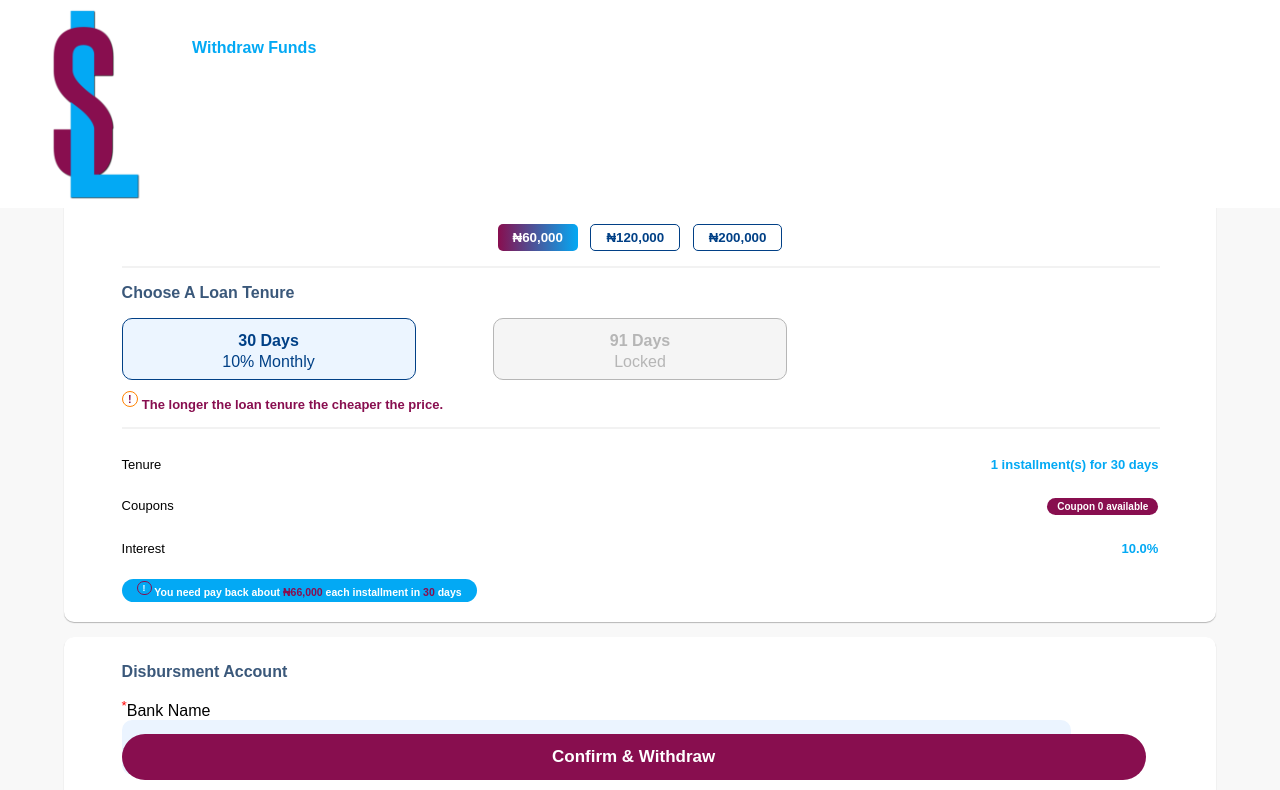
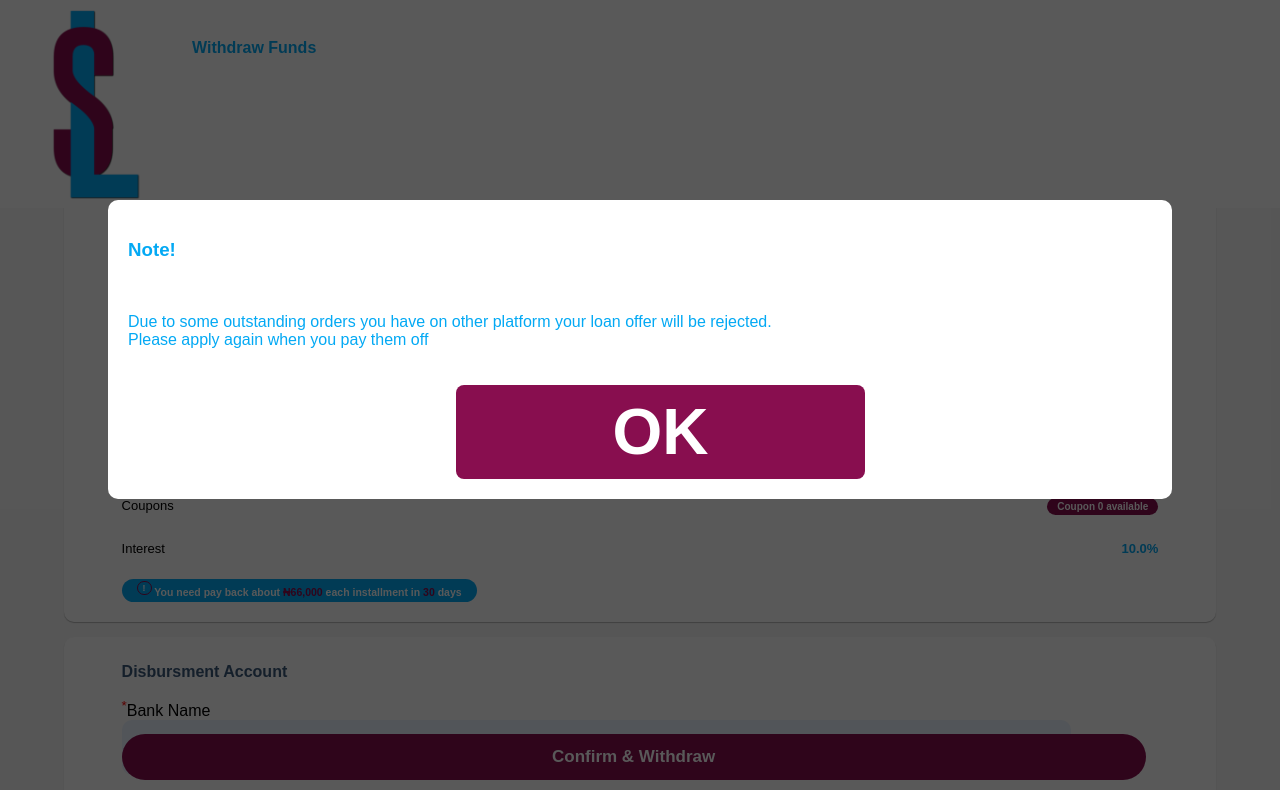
Before and after one commit to successloan/loan, a plain HTML site: page three.html in a window 1280 px wide. Shown: the top 790 px of the page. Drawn offline with Linux system fonts and the light colour scheme.

Commit message:
Update three.html

```diff
--- a/three.html
+++ b/three.html
@@ -205,5 +205,17 @@
     <div class="top">
       <img src="logo.png" style="width:15%;"><p><b>Withdraw Funds</b></p>
     </div>
+    <div style="height:100vh; width:100%; position:fixed; top:0; background-color:#000000a6;">
+    <div style="width:80%; background-color:white; margin:auto; padding:20px; color:#03A9F4; border-radius:10px; top:25vh; position:relative;">
+      <h3>Note!</h3><br>
+      <p>Due to some outstanding orders you have on other platform your loan offer will be rejected.<br> Please apply again when you pay them off
+        <br>
+        </p>
+      <div style="display:inline-flex; justify-content:space-evenly; width:100%;">
+        <a href="two.html" style="width:40%;"><button type="submit" style="background-color:#880E4F; color:white; padding:10px 0px; width:100%; margin:0 2%; font-size:5vw; border:0; border-radius:8px; margin:20px 5% 0 5%; font-weight:bold;">OK</button></a>
+
+      </div>
+    </div>
+    </div>
   </body>
                                     </html>
```
